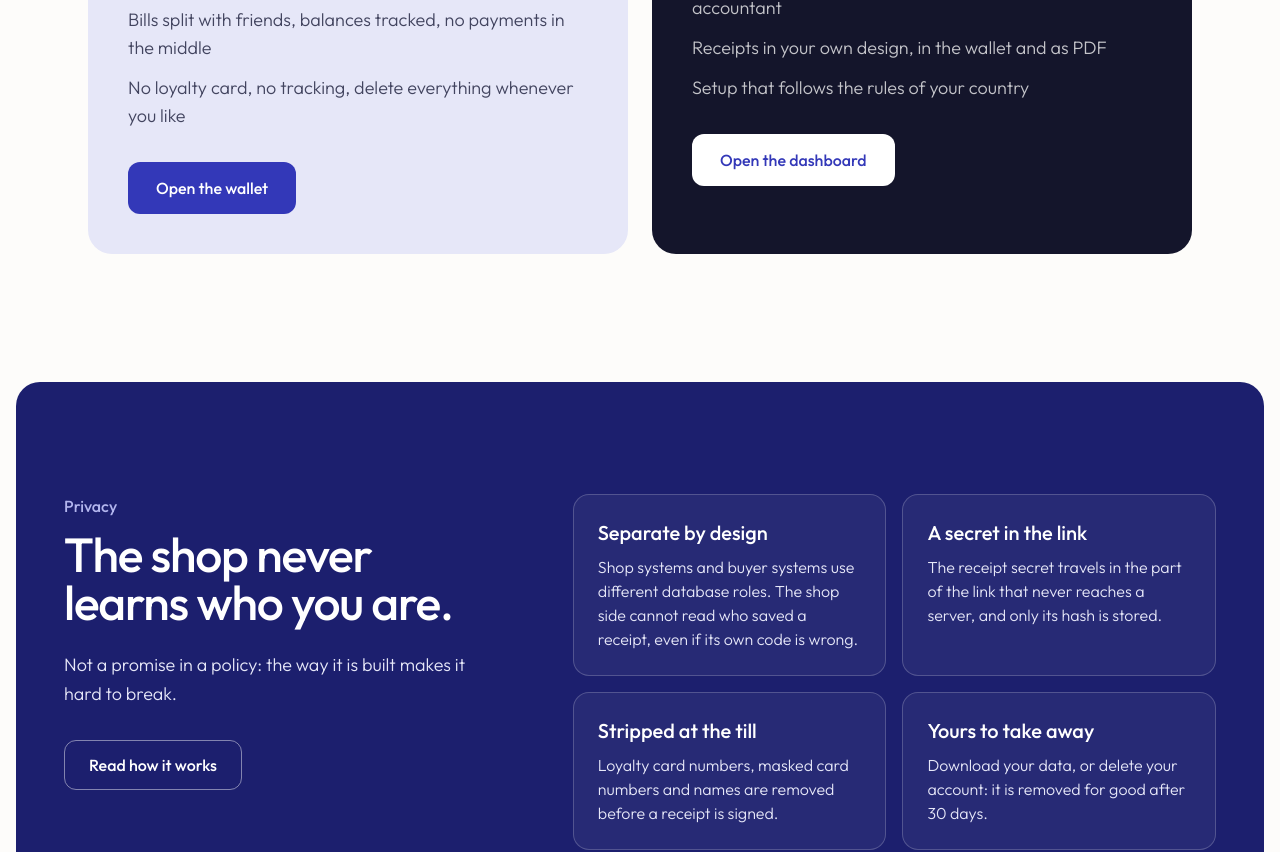
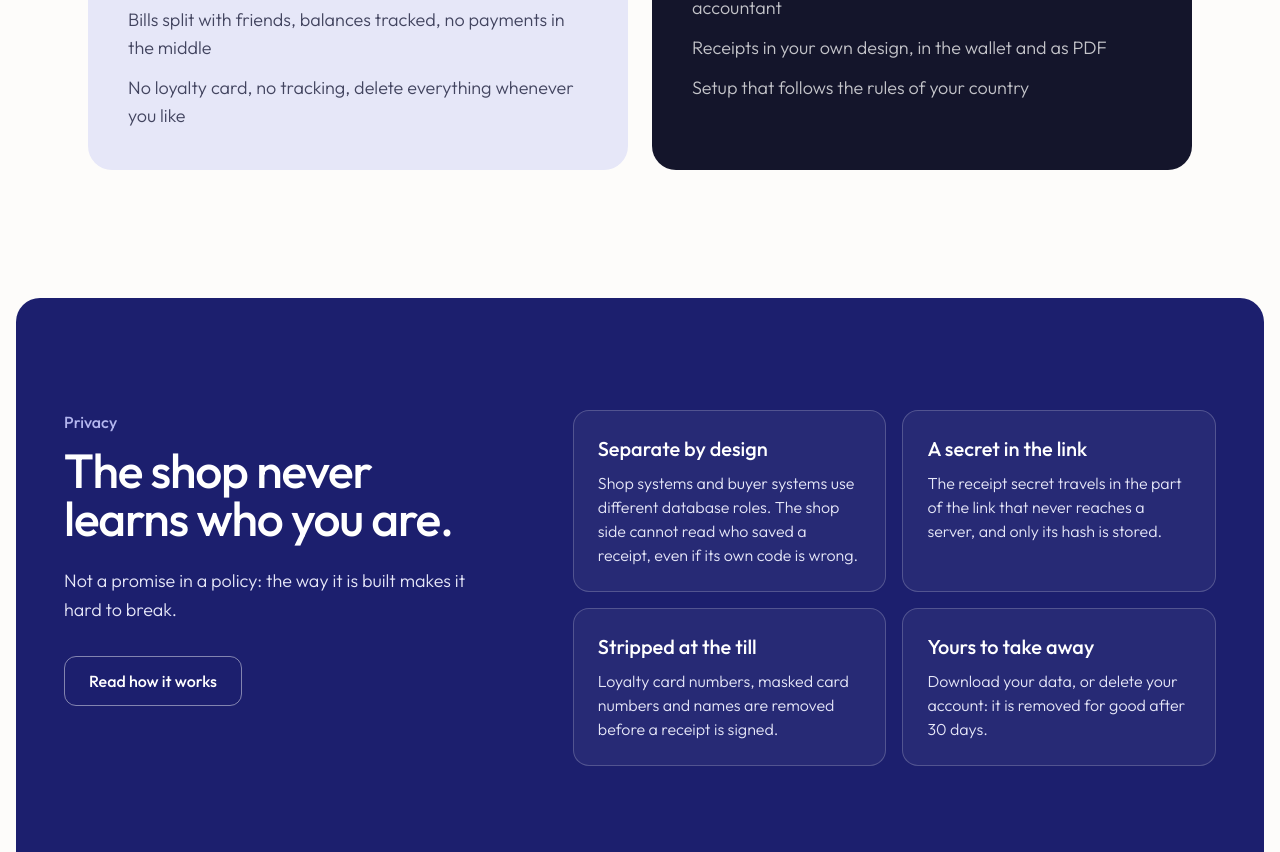
Before and after one commit to DimYiannis/verumly, a Nuxt app in the folder apps/site/: page / in a window 1280 px wide. Shown: the part 6607-7459 px from the top of the page. Built offline with nearby package versions, Linux system fonts and the light colour scheme.

Commit message:
fix(site): working demo links, till simulator button, README link only when configured

```diff
--- a/apps/site/app/pages/index.vue
+++ b/apps/site/app/pages/index.vue
@@ -7,8 +7,12 @@ import FragSplit from '~/components/FragSplit.vue';
 import FragTill from '~/components/FragTill.vue';
 
 const config = useRuntimeConfig().public;
-const walletUrl = computed(() => config.walletUrl || '#try');
-const dashboardUrl = computed(() => config.dashboardUrl || '#try');
+// Demo links: the env var wins; in `nuxt dev` an unset one falls back to the local apps; a production build without them
+// shows no demo buttons (the #try section says the demo is not linked yet).
+const walletUrl = config.walletUrl || (import.meta.dev ? 'http://localhost:3001' : '');
+const dashboardUrl = config.dashboardUrl || (import.meta.dev ? 'http://localhost:3000/dashboard' : '');
+const simulatorUrl = dashboardUrl ? `${new URL(dashboardUrl).origin}/simulator` : '';
+const repoUrl = config.repoUrl;
 
 useSeoMeta({
   title: 'bonnen: every receipt, saved the moment you pay',
@@ -202,7 +206,7 @@ const status = {
             <li>Bills split with friends, balances tracked, no payments in the middle</li>
             <li>No loyalty card, no tracking, delete everything whenever you like</li>
           </ul>
-          <a :href="walletUrl" class="mt-8 inline-block rounded-xl bg-primary px-7 py-3.5 font-medium text-white no-underline hover:bg-[#1C1F6E] hover:text-white">Open the wallet</a>
+          <a v-if="walletUrl" :href="walletUrl" class="mt-8 inline-block rounded-xl bg-primary px-7 py-3.5 font-medium text-white no-underline hover:bg-[#1C1F6E] hover:text-white">Open the wallet</a>
         </div>
         <div class="rounded-3xl bg-[#14152B] p-8 text-[#F8F7F4] md:p-10">
           <p class="font-medium text-[#8A8EE0]">For shops</p>
@@ -213,7 +217,7 @@ const status = {
             <li>Receipts in your own design, in the wallet and as PDF</li>
             <li>Setup that follows the rules of your country</li>
           </ul>
-          <a :href="dashboardUrl" class="mt-8 inline-block rounded-xl bg-white px-7 py-3.5 font-medium text-primary no-underline hover:bg-[#E6E7F8] hover:text-primary">Open the dashboard</a>
+          <a v-if="dashboardUrl" :href="dashboardUrl" class="mt-8 inline-block rounded-xl bg-white px-7 py-3.5 font-medium text-primary no-underline hover:bg-[#E6E7F8] hover:text-primary">Open the dashboard</a>
         </div>
       </div>
     </section>
@@ -271,10 +275,11 @@ const status = {
         <h2 class="text-4xl font-medium tracking-tight text-balance md:text-6xl">Try it with a demo shop.</h2>
         <p class="mx-auto mt-6 max-w-xl text-lg font-light text-[#E6E7F8] md:text-xl">Issue a receipt on the till simulator, scan it with your phone, split it with a demo friend, then look at the books from the shop side.</p>
         <div class="mt-10 flex flex-wrap justify-center gap-3">
-          <a :href="walletUrl" class="rounded-xl bg-white px-8 py-4 font-medium text-primary no-underline hover:bg-[#E6E7F8] hover:text-primary md:text-lg">Open the wallet</a>
-          <a :href="dashboardUrl" class="rounded-xl border border-white/45 px-8 py-4 font-medium text-white no-underline hover:bg-white/10 hover:text-white md:text-lg">Open the dashboard</a>
+          <a v-if="walletUrl" :href="walletUrl" class="rounded-xl bg-white px-8 py-4 font-medium text-primary no-underline hover:bg-[#E6E7F8] hover:text-primary md:text-lg">Open the wallet</a>
+          <a v-if="dashboardUrl" :href="dashboardUrl" class="rounded-xl border border-white/45 px-8 py-4 font-medium text-white no-underline hover:bg-white/10 hover:text-white md:text-lg">Open the dashboard</a>
+          <a v-if="simulatorUrl" :href="simulatorUrl" class="rounded-xl border border-white/45 px-8 py-4 font-medium text-white no-underline hover:bg-white/10 hover:text-white md:text-lg">Till simulator</a>
         </div>
-        <p v-if="!config.walletUrl" class="mt-6 text-sm text-[#B3B6EE]">The demo links appear here once the apps are hosted. To run it yourself, see the repository README.</p>
+        <p v-if="!walletUrl && !dashboardUrl" class="mt-6 text-sm text-[#B3B6EE]">The demo is not linked yet.<template v-if="repoUrl"> To run it yourself, see the <a :href="repoUrl" rel="noopener noreferrer" class="text-white underline">README in the repository</a>.</template></p>
       </div>
     </section>
 
```
Also changed, not shown: 1 other file (tests, documents, lock files or other folders).
